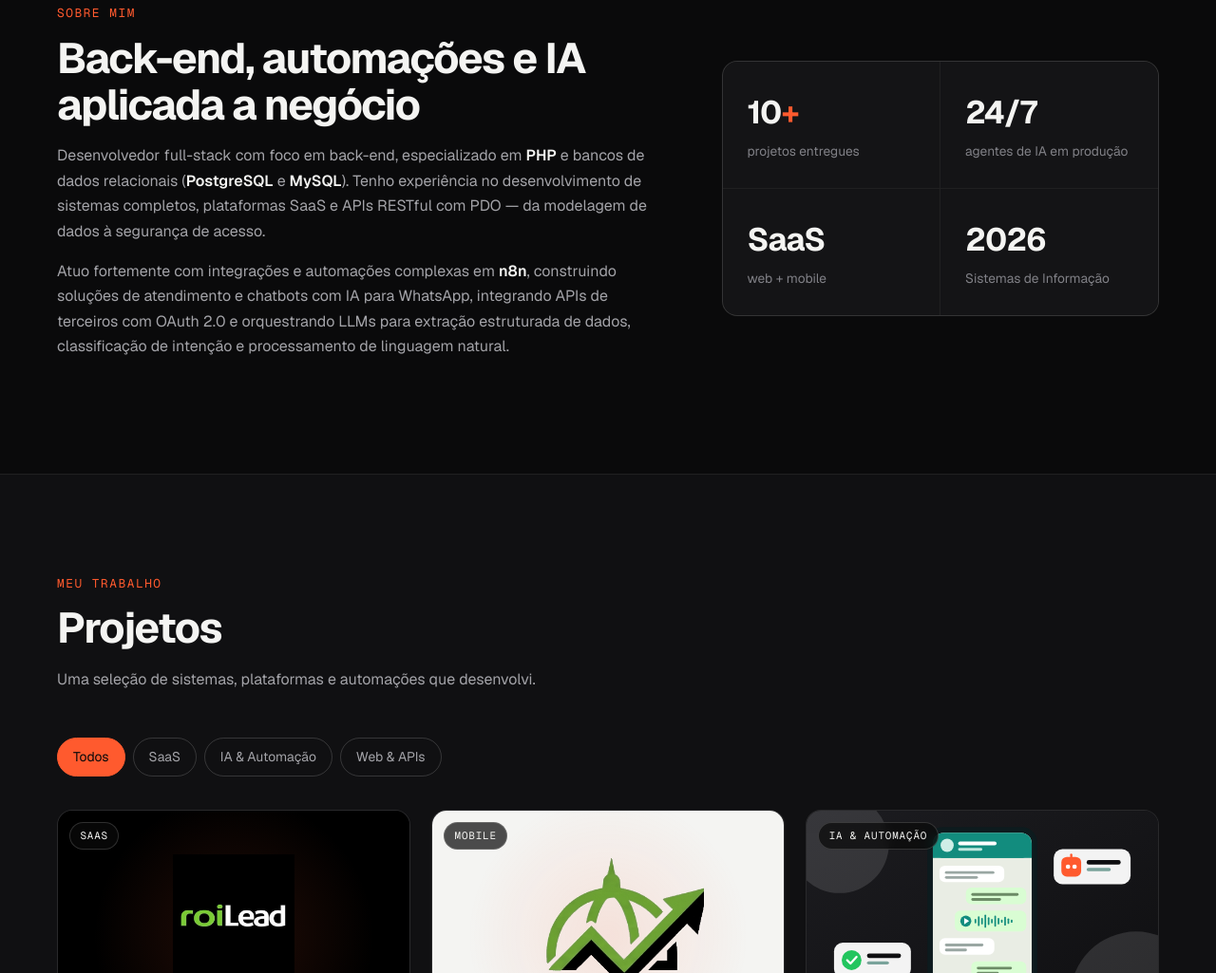
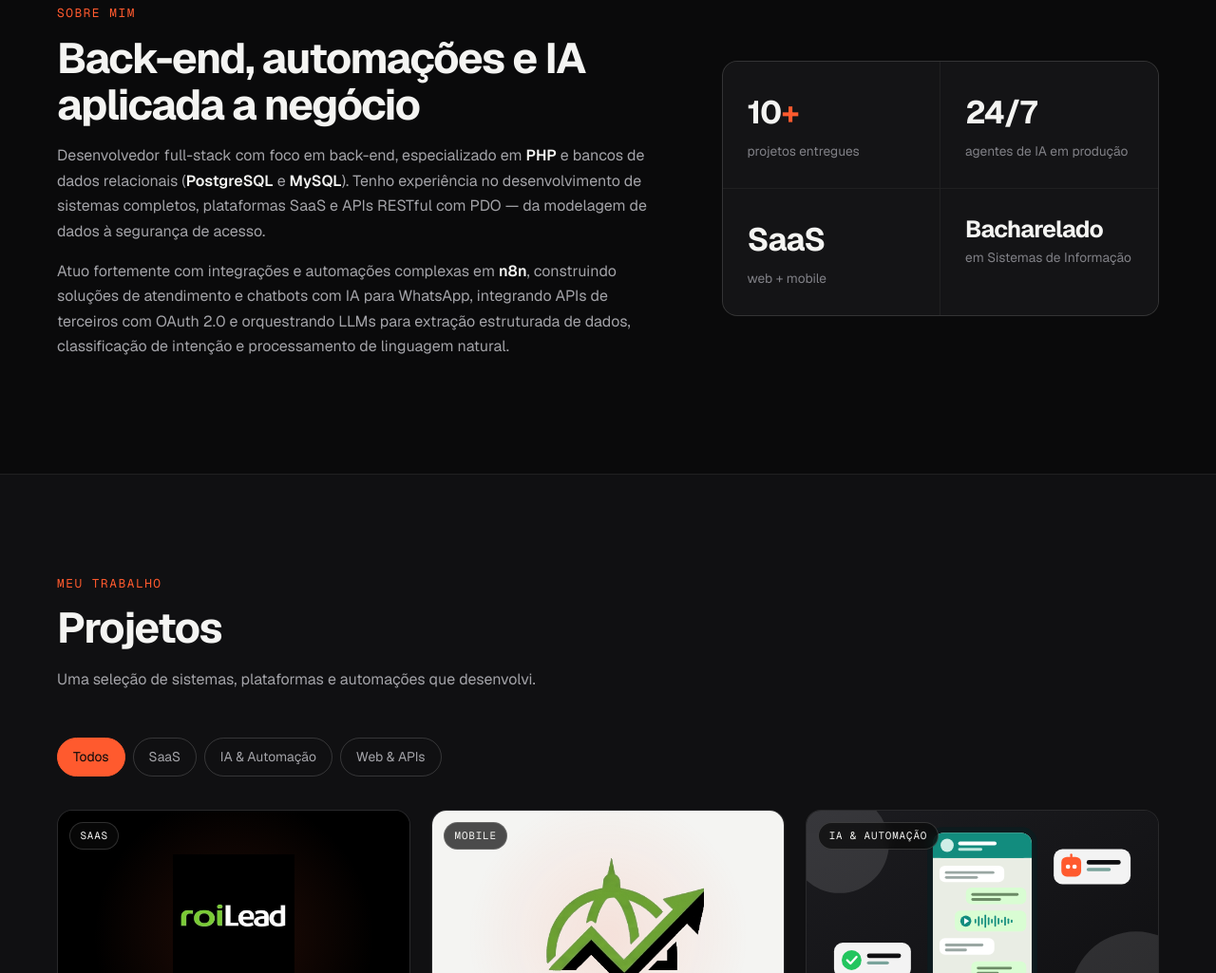
Before and after one commit to yunknet/devaureliano-portifolio, a plain HTML site: page index.html in a window 1280 px wide. Shown: the part 901-1926 px from the top of the page at 95% size. Drawn offline with nearby package versions, Linux system fonts and the light colour scheme.

Commit message:
Troca destaque 2026 por Bacharelado em Sistemas de Informacao
Co-Authored-By: Claude Opus 5.5 <noreply@anthropic.com>

```diff
--- a/index.html
+++ b/index.html
@@ -78,7 +78,7 @@
         <div class="stat"><b>10<em>+</em></b><span>projetos entregues</span></div>
         <div class="stat"><b>24/7</b><span>agentes de IA em produção</span></div>
         <div class="stat"><b>SaaS</b><span>web + mobile</span></div>
-        <div class="stat"><b>2026</b><span>Sistemas de Informação</span></div>
+        <div class="stat"><b class="stat-word">Bacharelado</b><span>em Sistemas de Informação</span></div>
       </div>
     </div>
   </section>
--- a/style.css
+++ b/style.css
@@ -98,6 +98,7 @@ h2 { font-size: clamp(1.9rem, 4vw, 2.8rem); line-height: 1.1; letter-spacing: -.
 .stat:hover { background: #18181b; }
 .stat b { display: block; font-size: 2.1rem; font-weight: 700; letter-spacing: -.03em; color: var(--fg); }
 .stat b em { font-style: normal; color: var(--hot); }
+.stat b.stat-word { font-size: 1.55rem; line-height: 1.35; overflow-wrap: anywhere; }
 .stat span { color: var(--fg3); font-size: .86rem; }
 
 /* filters */
```
